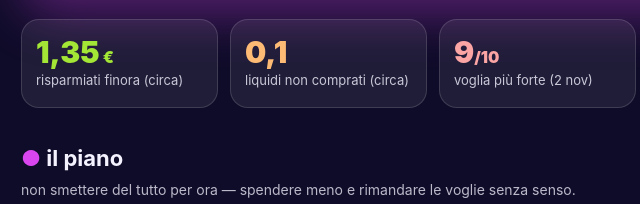
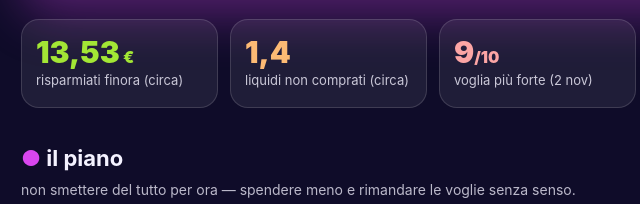
Before and after one commit to Ph1llyOn/Ph1llyOn.github.io, a plain HTML site: page svapo/index.html in a window 1280 px wide. Shown: the part 407-611 px from the top of the page, 207-847 px from the left. Drawn offline with Linux system fonts and the light colour scheme.

Commit message:
Tracker svapo: risparmio cumulativo (9 giorni + striscia nuova)

```diff
--- a/svapo/index.html
+++ b/svapo/index.html
@@ -163,8 +163,8 @@
   </header>
 
   <div class="stats">
-    <div class="stat g"><div class="n"><span id="saved">1,35</span><small> €</small></div><div class="t">risparmiati finora (circa)</div></div>
-    <div class="stat o"><div class="n"><span id="liquids">0,1</span></div><div class="t">liquidi non comprati (circa)</div></div>
+    <div class="stat g"><div class="n"><span id="saved">13,53</span><small> €</small></div><div class="t">risparmiati finora (circa)</div></div>
+    <div class="stat o"><div class="n"><span id="liquids">1,4</span></div><div class="t">liquidi non comprati (circa)</div></div>
     <div class="stat r"><div class="n">9<small>/10</small></div><div class="t">voglia più forte (2 nov)</div></div>
     <div class="stat p"><div class="n">9<small> giorni</small></div><div class="t">di fila, il mio record</div></div>
   </div>
@@ -206,7 +206,7 @@
       <div class="ev"><div class="when">3 nov · giorno 6</div><h3>voglia forte</h3><p>il momento che mi frega è l'attesa del bus dopo scuola, 16:00–16:40. sera stressante: litigio dei genitori, nonna in ospedale.</p></div>
       <div class="ev"><div class="when">4 nov · giorno 7</div><h3>una settimana intera 🎉</h3><p>giornata tranquilla, voglia presente. decido: venerdì compro pod e liquido come scorta.</p><span class="tag">7 giorni</span></div>
       <div class="ev"><div class="when">5 nov · giorno 8</div><h3>giornata tranquilla</h3><p>nessuna voglia riferita, nessun acquisto.</p></div>
-      <div class="ev today"><div class="when">6 nov · giorno 9</div><h3>la scorta è a casa — e un tiro alle 16:03</h3><p>pod e liquido presi dopo le 15:30. voglia un po' nel pomeriggio: alle 16:03 faccio un tiro come ricompensa dopo 9 giorni. la striscia si chiude a 9 giorni — è il record, e in 9 giorni ho risparmiato circa 12,20&nbsp;€. si riparte da lì.</p><span class="tag">oggi · record 9 giorni</span></div>
+      <div class="ev today"><div class="when">6 nov · giorno 9</div><h3>la scorta è a casa — e un tiro alle 16:03</h3><p>pod e liquido presi dopo le 15:30 (11,50&nbsp;€: pod 4&nbsp;€ + liquido 7,50&nbsp;€). voglia un po' nel pomeriggio: alle 16:03 faccio un tiro come ricompensa dopo 9 giorni. la striscia si chiude a 9 giorni — è il record, e in 9 giorni ho risparmiato circa 12,20&nbsp;€. si riparte da lì.</p><span class="tag">oggi · record 9 giorni</span></div>
     </div>
   </section>
 
@@ -246,6 +246,7 @@
   // ultima svapata: 6 novembre 2026, ore 16:03
   var LAST = new Date('2026-11-06T16:03:00+01:00');
   var COST_DAY = 494 / 365; // 7,50 €/sett liquido + 4 €/2 sett pod
+  var DAYS_BEFORE = 9; // giorni della striscia precedente (29 ott – 6 nov): i soldi risparmiati non si azzerano
   function fmt(n){ return n.toFixed(2).replace('.', ','); }
   function tick(){
     var now = new Date();
@@ -254,8 +255,8 @@
     var dayNum = days + 1; // 29 ott = giorno 1
     var hours = Math.floor((ms % 86400000) / 3600000);
     document.getElementById('dayNum').textContent = dayNum;
-    document.getElementById('liquids').textContent = (dayNum / 7).toFixed(1).replace('.', ',');
-    document.getElementById('saved').textContent = fmt(dayNum * COST_DAY);
+    document.getElementById('liquids').textContent = ((DAYS_BEFORE + dayNum) / 7).toFixed(1).replace('.', ',');
+    document.getElementById('saved').textContent = fmt((DAYS_BEFORE + dayNum) * COST_DAY);
     document.getElementById('elapsed').textContent =
       'sono passati ' + days + ' giorni e ' + hours + ' ore dall\'ultima svapata';
   }
```
